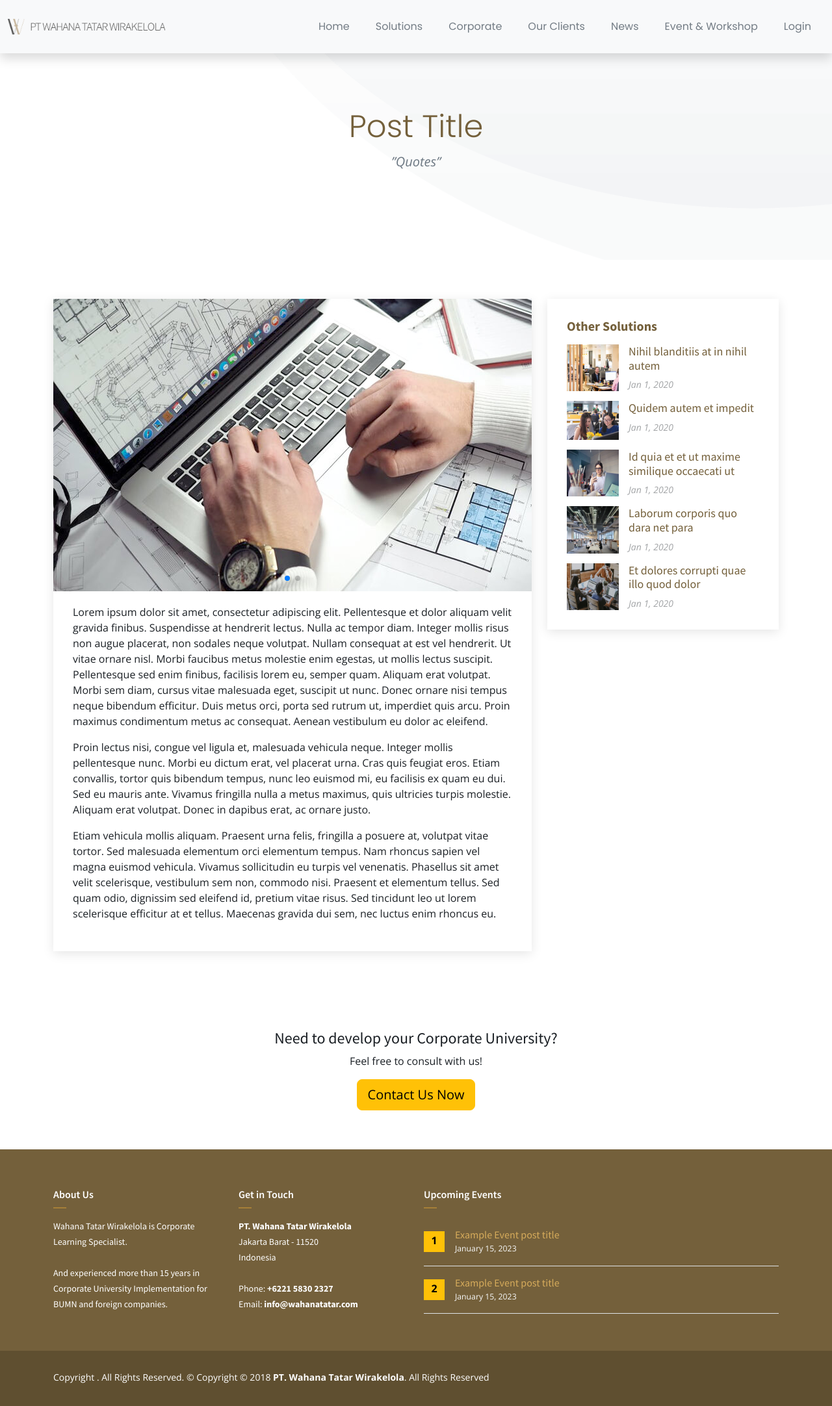
After one commit to sultanjawer/wahanatatar3, a PHP site: page /solutions/solutions-single.php in a window 1280 px wide. The commit adds this page. Shown: the whole page at 65% size. Run offline with PHP 8.4, Linux system fonts and the light colour scheme.

Commit message:
solutions-single.php

```diff
--- a/solutions/sidebar.php
+++ b/solutions/sidebar.php
@@ -9,7 +9,7 @@
 				<div class="post-item mt-3">
 					<img src="../assets/img/blog/blog-recent-1.jpg" alt="" class="flex-shrink-0">
 					<div>
-						<h4><a href="news-single.php">Nihil blanditiis at in nihil autem</a></h4>
+						<h4><a href="../solutions/solutions-single.php">Nihil blanditiis at in nihil autem</a></h4>
 						<time datetime="2020-01-01">Jan 1, 2020</time>
 					</div>
 				</div><!-- End recent post item-->
@@ -17,7 +17,7 @@
 				<div class="post-item">
 					<img src="../assets/img/blog/blog-recent-2.jpg" alt="" class="flex-shrink-0">
 					<div>
-						<h4><a href="news-single.php">Quidem autem et impedit</a></h4>
+						<h4><a href="../solutions/solutions-single.php">Quidem autem et impedit</a></h4>
 						<time datetime="2020-01-01">Jan 1, 2020</time>
 					</div>
 				</div><!-- End recent post item-->
@@ -25,7 +25,7 @@
 				<div class="post-item">
 					<img src="../assets/img/blog/blog-recent-3.jpg" alt="" class="flex-shrink-0">
 					<div>
-						<h4><a href="news-single.php">Id quia et et ut maxime similique occaecati ut</a></h4>
+						<h4><a href="../solutions/solutions-single.php">Id quia et et ut maxime similique occaecati ut</a></h4>
 						<time datetime="2020-01-01">Jan 1, 2020</time>
 					</div>
 				</div><!-- End recent post item-->
@@ -33,7 +33,7 @@
 				<div class="post-item">
 					<img src="../assets/img/blog/blog-recent-4.jpg" alt="" class="flex-shrink-0">
 					<div>
-						<h4><a href="news-single.php">Laborum corporis quo dara net para</a></h4>
+						<h4><a href="../solutions/solutions-single.php">Laborum corporis quo dara net para</a></h4>
 						<time datetime="2020-01-01">Jan 1, 2020</time>
 					</div>
 				</div><!-- End recent post item-->
@@ -41,7 +41,7 @@
 				<div class="post-item">
 					<img src="../assets/img/blog/blog-recent-5.jpg" alt="" class="flex-shrink-0">
 					<div>
-						<h4><a href="news-single.php">Et dolores corrupti quae illo quod dolor</a></h4>
+						<h4><a href="../solutions/solutions-single.php">Et dolores corrupti quae illo quod dolor</a></h4>
 						<time datetime="2020-01-01">Jan 1, 2020</time>
 					</div>
 				</div><!-- End recent post item-->
--- /dev/null
+++ b/solutions/solutions-single.php
@@ -0,0 +1,86 @@
+<!DOCTYPE html>
+<html lang="en">
+
+<?php include "../partials/meta-inner.php"; ?>
+
+<body id="solutions">
+
+	<!-- ======= Header ======= -->
+	<?php include "../partials/header-inner.php"; ?>
+	<!-- End Header -->
+	<section id="solutions" class="hero-static d-flex align-items-center">
+		<div class="container d-flex flex-column justify-content-center align-items-center text-center position-relative" data-aos="zoom-out">
+			<h2>Post Title</h2>
+			<p>
+				<span class="fst-italic">”Quotes”</span><br />
+			</p>
+		</div>
+	</section>
+
+	<main id="main">
+
+		<!-- ======= Portfolio Details Section ======= -->
+		<section class="blog">
+			<div class="container" data-aos="fade-up">
+				<div class="row gy-4">
+					<div class="col-lg-8">
+						<article class="blog-details">
+							<div class="post-img portfolio-details-slider swiper">
+								<div class="swiper-wrapper align-items-center" style="max-height: 450px; background-size:cover;">
+									<div class="swiper-slide">
+										<img src="../assets/img/services-6.jpg" alt="">
+									</div>
+									<div class="swiper-slide">
+										<img src="../assets/img/services-4.jpg" alt="">
+									</div>
+								</div>
+								<div class="swiper-pagination"></div>
+							</div>
+
+							<div class="content">
+								<!-- jika konten ingin memiliki paragraph, text format, image, dll, maka form input harus dapat menangkap html tag seperti summernote, dll -->
+								<p>
+									Lorem ipsum dolor sit amet, consectetur adipiscing elit. Pellentesque et dolor aliquam velit gravida finibus. Suspendisse at hendrerit lectus. Nulla ac tempor diam. Integer mollis risus non augue placerat, non sodales neque volutpat. Nullam consequat at est vel hendrerit. Ut vitae ornare nisl. Morbi faucibus metus molestie enim egestas, ut mollis lectus suscipit. Pellentesque sed enim finibus, facilisis lorem eu, semper quam. Aliquam erat volutpat. Morbi sem diam, cursus vitae malesuada eget, suscipit ut nunc. Donec ornare nisi tempus neque bibendum efficitur. Duis metus orci, porta sed rutrum ut, imperdiet quis arcu. Proin maximus condimentum metus ac consequat. Aenean vestibulum eu dolor ac eleifend.
+								</p>
+								<p>
+									Proin lectus nisi, congue vel ligula et, malesuada vehicula neque. Integer mollis pellentesque nunc. Morbi eu dictum erat, vel placerat urna. Cras quis feugiat eros. Etiam convallis, tortor quis bibendum tempus, nunc leo euismod mi, eu facilisis ex quam eu dui. Sed eu mauris ante. Vivamus fringilla nulla a metus maximus, quis ultricies turpis molestie. Aliquam erat volutpat. Donec in dapibus erat, ac ornare justo.
+								</p>
+								<p>
+									Etiam vehicula mollis aliquam. Praesent urna felis, fringilla a posuere at, volutpat vitae tortor. Sed malesuada elementum orci elementum tempus. Nam rhoncus sapien vel magna euismod vehicula. Vivamus sollicitudin eu turpis vel venenatis. Phasellus sit amet velit scelerisque, vestibulum sem non, commodo nisi. Praesent et elementum tellus. Sed quam odio, dignissim sed eleifend id, pretium vitae risus. Sed tincidunt leo ut lorem scelerisque efficitur at et tellus. Maecenas gravida dui sem, nec luctus enim rhoncus eu.
+								</p>
+
+							</div>
+						</article>
+					</div>
+
+					<!-- sidebar, must be dynamic and current page must be excluded from the item list-->
+					<?php include "../solutions/sidebar.php"; ?>
+				</div>
+
+			</div>
+		</section>
+		<!-- End Portfolio Details Section -->
+
+		<!-- call to action -->
+		<section>
+			<div class="container">
+				<div class="row justify-content-center text-center" data-aos="zoom-in">
+					<h4>Need to develop your Corporate University?</h4>
+					<span class="fs-6">Feel free to consult with us!</span>
+					<div class="text-center mt-3">
+						<button class="btn btn-lg btn-warning" data-bs-toggle="modal" data-bs-target="#exampleModal">Contact Us Now</button>
+					</div>
+				</div>
+			</div>
+		</section>
+
+	</main><!-- End #main -->
+	<!-- ======= Footer ======= -->
+	<?php include "../partials/footer-inner.php"; ?>
+	<!-- End Footer -->
+
+	<?php include "../partials/script-inner.php"; ?>
+
+</body>
+
+</html>
```
